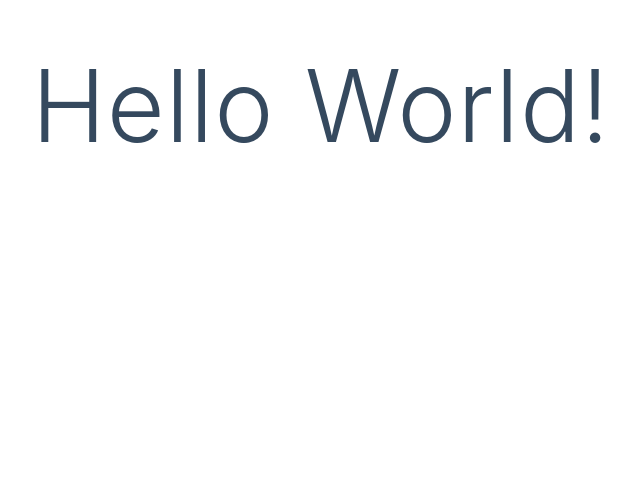
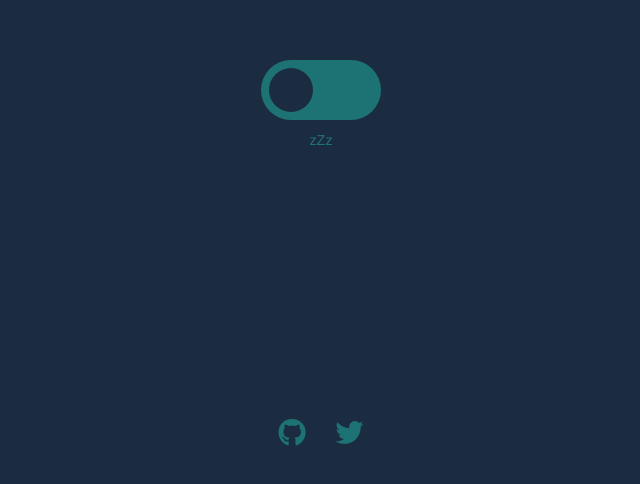
Before and after one commit to GabryellPedroso/thespiderdev-nuxt, a Nuxt app: page / in a window 1280 px wide. Shown: the part 290-774 px from the top of the page, without its empty margins (319-959 px from the left). Built offline with nearby package versions, Linux system fonts and the light colour scheme.

Commit message:
feat: nuxt-i18n + cookie-universal-nuxt

```diff
--- a/components/Logo.vue
+++ /dev/null
@@ -1,34 +0,0 @@
-<template>
-  <svg class="NuxtLogo" width="245" height="180" viewBox="0 0 452 342" xmlns="http://www.w3.org/2000/svg">
-    <g fill="none" fill-rule="evenodd">
-      <path
-        d="M139 330l-1-2c-2-4-2-8-1-13H29L189 31l67 121 22-16-67-121c-1-2-9-14-22-14-6 0-15 2-22 15L5 303c-1 3-8 16-2 27 4 6 10 12 24 12h136c-14 0-21-6-24-12z"
-        fill="#00C58E"
-      />
-      <path
-        d="M447 304L317 70c-2-2-9-15-22-15-6 0-15 3-22 15l-17 28v54l39-67 129 230h-49a23 23 0 0 1-2 14l-1 1c-6 11-21 12-23 12h76c3 0 17-1 24-12 3-5 5-14-2-26z"
-        fill="#108775"
-      />
-      <path
-        d="M376 330v-1l1-2c1-4 2-8 1-12l-4-12-102-178-15-27h-1l-15 27-102 178-4 12a24 24 0 0 0 2 15c4 6 10 12 24 12h190c3 0 18-1 25-12zM256 152l93 163H163l93-163z"
-        fill="#2F495E"
-        fill-rule="nonzero"
-      />
-    </g>
-  </svg>
-</template>
-<style>
-.NuxtLogo {
-  animation: 1s appear;
-  margin: auto;
-}
-
-@keyframes appear {
-  0% {
-    opacity: 0;
-  }
-  100% {
-    opacity: 1;
-  }
-}
-</style>
--- /dev/null
+++ b/components/Toggle.vue
@@ -0,0 +1,179 @@
+<template lang="pug">
+  .toggle-component(:style="toggleComponentStyle")
+    label(
+      v-if="label"
+      :style="labelStyle"
+      @click="change"
+      v-html="label")
+
+    .toggle-container(@click="change" :style="toggleContainerStyle")
+      .toggle(:style="toggleStyle")
+</template>
+
+<script>
+export default {
+  name: 'Toggle',
+
+  props: {
+    id: {
+      type: String,
+      default: '',
+    },
+    toggleContainerColorOff: {
+      type: String,
+      default: '#e0e0e0',
+    },
+    toggleContainerColorOn: {
+      type: String,
+      default: '#aeeed2',
+    },
+    toggleColorOff: {
+      type: String,
+      default: '#fff'
+    },
+    toggleColorOn: {
+      type: String,
+      default: '#00cb72'
+    },
+    padding: {
+      type: Number,
+      default: 4
+    },
+    label: {
+      type: String,
+      default: '',
+    },
+    labelColor: {
+      type: String,
+      default: '#2c3e50',
+    },
+    fontSize: {
+      type: String,
+      default: 'inherit',
+    },
+    labelPosition: {
+      type: String,
+      default: 'right'
+    },
+    labelMargin: {
+      type: String,
+      default: '10px'
+    },
+    checked: {
+      type: Boolean,
+      required: true,
+    },
+    size: {
+      type: Number,
+      default: 30,
+    },
+  },
+
+  computed: {
+    toggleComponentStyle() {
+      switch (this.labelPosition) {
+        case 'top':
+          return `flex-flow: column`
+        case 'right':
+          return `flex-flow: row-reverse`
+        case 'bottom':
+          return `flex-flow: column-reverse`
+        case 'left':
+          return `flex-flow: row`
+      }
+    },
+    labelStyle() {
+      const { labelMargin } = this
+
+      const style = {
+        color: this.labelColor,
+        fontSize: this.fontSize
+      }
+
+      switch (this.labelPosition) {
+        case 'top':
+          style.marginBottom = labelMargin
+          break
+
+        case 'right':
+          style.marginLeft = labelMargin
+          break
+
+        case 'bottom':
+          style.marginTop = labelMargin
+          break
+
+        case 'left':
+          style.marginRight = labelMargin
+          break
+      }
+
+      return style
+    },
+    toggleContainerStyle() {
+      const {
+        size,
+        checked,
+        toggleContainerColorOff,
+        toggleContainerColorOn
+      } = this
+      return {
+        width: `${size * 2}px`,
+        height: `${size}px`,
+        backgroundColor: checked ? toggleContainerColorOn : toggleContainerColorOff,
+        borderRadius: `${size}px`,
+      }
+    },
+    toggleStyle() {
+      const {
+        size,
+        padding,
+        checked,
+        toggleColorOff,
+        toggleColorOn
+      } = this
+      return {
+        backgroundColor: checked ? toggleColorOn : toggleColorOff,
+        top: `${padding}px`,
+        left: checked ? `${size + padding}px` : `${padding}px`,
+        height: `${size - (padding * 2)}px`,
+        width: `${size - (padding * 2)}px`,
+        borderRadius: `${size}px`,
+      }
+    },
+  },
+
+  methods: {
+    change() {
+      return this.$emit('change', !this.checked)
+    },
+  },
+}
+</script>
+
+<style lang="scss" scoped>
+  .toggle-component {
+    display: inline-flex;
+    align-items: center;
+    justify-content: flex-start;
+
+    transition: inherit;
+
+    .toggle-container {
+      position: relative;
+      transition: inherit;
+      cursor: pointer;
+
+      .toggle {
+        position: absolute;
+        transition: inherit;
+        cursor: inherit;
+      }
+    }
+
+    label {
+      transition: inherit;
+      cursor: pointer;
+    }
+  }
+</style>
--- a/nuxt.config.js
+++ b/nuxt.config.js
@@ -12,7 +12,8 @@ module.exports = {
       { hid: 'description', name: 'description', content: process.env.npm_package_description || '' }
     ],
     link: [
-      { rel: 'icon', type: 'image/x-icon', href: '/favicon.ico' }
+      { rel: 'icon', type: 'image/x-icon', href: '/favicon.ico' },
+      { rel: 'stylesheet', href: 'https://cdnjs.cloudflare.com/ajax/libs/font-awesome/5.13.0/css/all.min.css' }
     ]
   },
   /*
@@ -38,6 +39,25 @@ module.exports = {
   ** Nuxt.js modules
   */
   modules: [
+    ['cookie-universal-nuxt', { alias: 'cookie' }],
+    ['nuxt-i18n', {
+      locales: [
+        {
+          name: 'Português',
+          code: 'pt',
+          iso: 'pt-BR',
+          file: 'pt.js'
+        },
+        {
+          name: 'English',
+          code: 'en',
+          iso: 'en-US',
+          file: 'en.js'
+        },
+      ],
+      langDir: 'lang/',
+      defaultLocale: 'en',
+    }],
     // Doc: https://bootstrap-vue.js.org
     'bootstrap-vue/nuxt',
     // Doc: https://axios.nuxtjs.org/usage
--- a/pages/index.vue
+++ b/pages/index.vue
@@ -1,47 +1,90 @@
 <template lang="pug">
-  #HomePage
-    h1 Hello World!
+  #HomePage(:style="{ backgroundColor: checked ? '#F25C05' : '#1C2C40' }")
+    toggle(
+      id="toggle"
+      toggleColorOn="#F25C05"
+      toggleContainerColorOn="#F2CB05"
+      toggleColorOff="#1C2C40"
+      toggleContainerColorOff="#1D7373"
+      :padding="8"
+      :label="checked ? 'Good morning!' : 'zZz'"
+      :labelColor="checked ? '#F2CB05' : '#1D7373'"
+      fontSize="0.9rem"
+      labelPosition="bottom"
+      labelMargin="10px"
+      :checked="checked"
+      @change="(newValue) => checked = newValue"
+      :size="60")
+
+    footer(:style="{ color: checked ? '#F2CB05' : '#1D7373' }")
+      a(href="https://bit.ly/2RLYNhv" target="_blank")
+        i.fab.fa-github
+      a(href="https://bit.ly/2RL254x" target="_blank")
+        i.fab.fa-twitter
 </template>
 
 <script>
-import Logo from '~/components/Logo.vue'
+// import greetings from '@/lang'
+import Toggle from '@/components/Toggle'
 
 export default {
+  name: 'HomePage',
   components: {
-    Logo
+    Toggle
+  },
+  data() {
+    return {
+      checked: false
+    }
   }
 }
 </script>
 
 <style lang="scss">
-#HomePage {
-  margin: 0 auto;
-  min-height: 100vh;
-  display: flex;
-  justify-content: center;
-  align-items: center;
-  text-align: center;
+* {
+  -webkit-tap-highlight-color: rgba(0,0,0,0);
+  margin: 0;
+  padding: 0;
 }
 
-h1 {
-  font-family: 'Quicksand', 'Source Sans Pro', -apple-system, BlinkMacSystemFont,
-    'Segoe UI', Roboto, 'Helvetica Neue', Arial, sans-serif;
-  display: block;
-  font-weight: 300;
-  font-size: 100px;
-  color: #35495e;
-  letter-spacing: 1px;
-}
+#HomePage {
+  display: flex;
+  align-items: center;
+  justify-content: center;
 
-.subtitle {
-  font-weight: 300;
-  font-size: 42px;
-  color: #526488;
-  word-spacing: 5px;
-  padding-bottom: 15px;
-}
+  width: 100vw;
+  height: 100vh;
 
-.links {
-  padding-top: 15px;
+  font-family: Avenir, Helvetica, Arial, sans-serif;
+  -webkit-font-smoothing: antialiased;
+  -moz-osx-font-smoothing: grayscale;
+  text-align: center;
+  color: #2c3e50;
+  transition: ease-in-out 0.2s;
+
+  footer {
+    display: flex;
+    align-items: center;
+    justify-content: center;
+    position: fixed;
+    bottom: 0;
+    left: 0;
+    width: 100vw;
+    padding: 60px 0;
+    transition: inherit;
+
+    a {
+      margin: 0 15px;
+      color: inherit;
+      transition: inherit;
+
+      .fa-github,
+      .fa-twitter {
+        font-size: 1.75rem;
+        color: inherit;
+        transition: inherit;
+      }
+    }
+  }
 }
 </style>
```
Also changed, not shown: package.json (+7 -6 lines), 1 other file (tests, documents, lock files or other folders).
